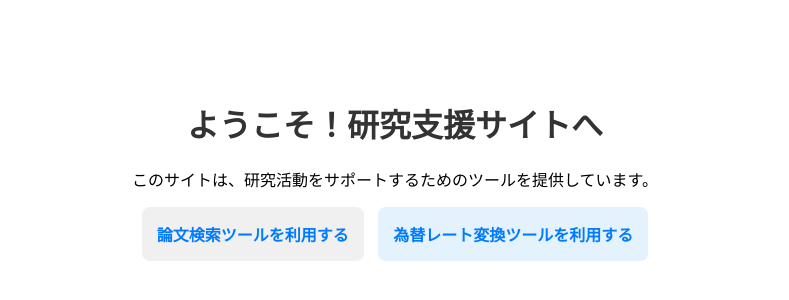
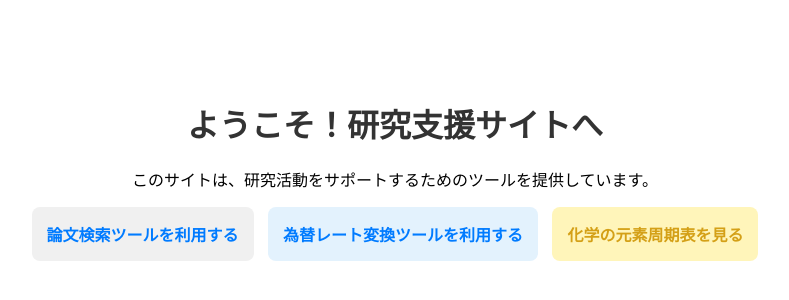
Before and after one commit to arukuketoru/website_test, a Flask app: page / in a window 1280 px wide. Shown: the top 300 px of the page, without its empty margins (245-1034 px from the left). Run offline with Flask 3, Linux system fonts and the light colour scheme.

Commit message:
add: new page

```diff
--- a/app.py
+++ b/app.py
@@ -199,6 +199,171 @@ def currency_converter():
                            currencies=currencies,
                            error=error)
 
+@app.route('/periodic-table')
+def periodic_table_page():
+    # 元素データを取得
+    elements = get_elements_data()
+    # テンプレートにデータを渡す
+    return render_template('periodic_table.html', elements=elements)
+
+def get_elements_data():
+    """1番から118番までの全元素データを返す関数（周期表の座標と分類を含む）"""
+    elements = [
+        # ----------------------------------------------------
+        # 第1周期 (Row 1)
+        # ----------------------------------------------------
+        {"no": 1, "sym": "H", "name": "水素", "col": 1, "row": 1, "cat": "nonmetal", "desc": "宇宙で最も豊富に存在する元素。最も軽い気体。"},
+        {"no": 2, "sym": "He", "name": "ヘリウム", "col": 18, "row": 1, "cat": "noble-gas", "desc": "水素に次いで軽い元素。燃えず、反応性に乏しい希ガス。"},
+        # ----------------------------------------------------
+        # 第2周期 (Row 2)
+        # ----------------------------------------------------
+        {"no": 3, "sym": "Li", "name": "リチウム", "col": 1, "row": 2, "cat": "alkali", "desc": "最も軽い金属。反応性が高く、電池の材料として重要。"},
+        {"no": 4, "sym": "Be", "name": "ベリリウム", "col": 2, "row": 2, "cat": "alkaline-earth", "desc": "軽くて強い金属。X線管の窓などに利用される。"},
+        {"no": 5, "sym": "B", "name": "ホウ素", "col": 13, "row": 2, "cat": "metalloid", "desc": "硬く、熱に強い半金属。耐熱ガラスや植物の栄養素。"},
+        {"no": 6, "sym": "C", "name": "炭素", "col": 14, "row": 2, "cat": "nonmetal", "desc": "有機化合物の骨格。ダイヤモンド、黒鉛、フラーレンなど多様な形態を持つ。"},
+        {"no": 7, "sym": "N", "name": "窒素", "col": 15, "row": 2, "cat": "nonmetal", "desc": "大気の約78%を占める。生物のタンパク質などの構成要素として不可欠。"},
+        {"no": 8, "sym": "O", "name": "酸素", "col": 16, "row": 2, "cat": "nonmetal", "desc": "生物の呼吸に不可欠。地殻中で最も多い元素。"},
+        {"no": 9, "sym": "F", "name": "フッ素", "col": 17, "row": 2, "cat": "halogen", "desc": "全元素中で最も反応性が高い。歯磨き粉やテフロン加工に利用される。"},
+        {"no": 10, "sym": "Ne", "name": "ネオン", "col": 18, "row": 2, "cat": "noble-gas", "desc": "放電すると鮮やかな赤オレンジ色に光る希ガス。"},
+        # ----------------------------------------------------
+        # 第3周期 (Row 3)
+        # ----------------------------------------------------
+        {"no": 11, "sym": "Na", "name": "ナトリウム", "col": 1, "row": 3, "cat": "alkali", "desc": "反応性が非常に高いアルカリ金属。塩（食塩）として生命活動に必須。"},
+        {"no": 12, "sym": "Mg", "name": "マグネシウム", "col": 2, "row": 3, "cat": "alkaline-earth", "desc": "軽い金属で、構造材料や花火に使われる。植物の葉緑素の構成要素。"},
+        {"no": 13, "sym": "Al", "name": "アルミニウム", "col": 13, "row": 3, "cat": "other-metal", "desc": "軽くて加工しやすく、錆びにくい。航空機や缶、サッシなどに広く利用される。"},
+        {"no": 14, "sym": "Si", "name": "ケイ素", "col": 14, "row": 3, "cat": "metalloid", "desc": "半導体の主原料。地殻中に酸素に次いで多く存在する。"},
+        {"no": 15, "sym": "P", "name": "リン", "col": 15, "row": 3, "cat": "nonmetal", "desc": "DNAやATPの構成要素。肥料や洗剤、マッチに使われる。"},
+        {"no": 16, "sym": "S", "name": "硫黄", "col": 16, "row": 3, "cat": "nonmetal", "desc": "火山地帯に産出。ゴムの加硫や硫酸の製造に使われる。"},
+        {"no": 17, "sym": "Cl", "name": "塩素", "col": 17, "row": 3, "cat": "halogen", "desc": "毒性のある気体。水道水の殺菌や漂白剤に使われる。"},
+        {"no": 18, "sym": "Ar", "name": "アルゴン", "col": 18, "row": 3, "cat": "noble-gas", "desc": "空気中に多く含まれる希ガス。蛍光灯や溶接時の不活性ガスとして利用。"},
+        # ----------------------------------------------------
+        # 第4周期 (Row 4)
+        # ----------------------------------------------------
+        {"no": 19, "sym": "K", "name": "カリウム", "col": 1, "row": 4, "cat": "alkali", "desc": "神経伝達や筋肉の収縮に必須。肥料としても重要。"},
+        {"no": 20, "sym": "Ca", "name": "カルシウム", "col": 2, "row": 4, "cat": "alkaline-earth", "desc": "骨や歯の主成分。セメントや石灰の原料。"},
+        {"no": 21, "sym": "Sc", "name": "スカンジウム", "col": 3, "row": 4, "cat": "transition", "desc": "軽量で高強度。航空宇宙産業やスポーツ用品に使われる。"},
+        {"no": 22, "sym": "Ti", "name": "チタン", "col": 4, "row": 4, "cat": "transition", "desc": "軽くて強く、錆びにくい。航空機、医療器具、スポーツ用品に利用。"},
+        {"no": 23, "sym": "V", "name": "バナジウム", "col": 5, "row": 4, "cat": "transition", "desc": "鉄鋼の強度と耐熱性を高めるために添加される。"},
+        {"no": 24, "sym": "Cr", "name": "クロム", "col": 6, "row": 4, "cat": "transition", "desc": "ステンレス鋼の主成分。錆びにくく光沢があるためメッキに使われる。"},
+        {"no": 25, "sym": "Mn", "name": "マンガン", "col": 7, "row": 4, "cat": "transition", "desc": "鉄の製造に不可欠。乾電池の電極材料としても使用。"},
+        {"no": 26, "sym": "Fe", "name": "鉄", "col": 8, "row": 4, "cat": "transition", "desc": "最も広く利用される金属。ヘモグロビンの構成要素。"},
+        {"no": 27, "sym": "Co", "name": "コバルト", "col": 9, "row": 4, "cat": "transition", "desc": "磁石や超合金、青色の顔料として利用される。"},
+        {"no": 28, "sym": "Ni", "name": "ニッケル", "col": 10, "row": 4, "cat": "transition", "desc": "ステンレス鋼や硬貨、充電式電池の材料。"},
+        {"no": 29, "sym": "Cu", "name": "銅", "col": 11, "row": 4, "cat": "transition", "desc": "優れた導電性を持つ。電線や電子部品、硬貨に使われる。"},
+        {"no": 30, "sym": "Zn", "name": "亜鉛", "col": 12, "row": 4, "cat": "transition", "desc": "鉄の防錆メッキ（トタン）に使われる。生命維持に必須な微量元素。"},
+        {"no": 31, "sym": "Ga", "name": "ガリウム", "col": 13, "row": 4, "cat": "other-metal", "desc": "融点が低く、半導体の製造（LEDなど）に使われる。"},
+        {"no": 32, "sym": "Ge", "name": "ゲルマニウム", "col": 14, "row": 4, "cat": "metalloid", "desc": "初期のトランジスタに使われた半導体材料。"},
+        {"no": 33, "sym": "As", "name": "ヒ素", "col": 15, "row": 4, "cat": "metalloid", "desc": "毒性があるが、半導体や医療用途にも使われる。"},
+        {"no": 34, "sym": "Se", "name": "セレン", "col": 16, "row": 4, "cat": "nonmetal", "desc": "光伝導性を持つ。コピー機のドラムや太陽電池に使われる。"},
+        {"no": 35, "sym": "Br", "name": "臭素", "col": 17, "row": 4, "cat": "halogen", "desc": "常温で液体のハロゲン。難燃剤や医薬品の原料。"},
+        {"no": 36, "sym": "Kr", "name": "クリプトン", "col": 18, "row": 4, "cat": "noble-gas", "desc": "反応性に乏しい希ガス。高効率の照明ランプに使われる。"},
+        # ----------------------------------------------------
+        # 第5周期 (Row 5)
+        # ----------------------------------------------------
+        {"no": 37, "sym": "Rb", "name": "ルビジウム", "col": 1, "row": 5, "cat": "alkali", "desc": "光電管や原子時計に使われる反応性の高いアルカリ金属。"},
+        {"no": 38, "sym": "Sr", "name": "ストロンチウム", "col": 2, "row": 5, "cat": "alkaline-earth", "desc": "花火の鮮やかな赤色を出すために使われる。"},
+        {"no": 39, "sym": "Y", "name": "イットリウム", "col": 3, "row": 5, "cat": "transition", "desc": "テレビのカラーブラウン管の発光体（蛍光体）に使われた。"},
+        {"no": 40, "sym": "Zr", "name": "ジルコニウム", "col": 4, "row": 5, "cat": "transition", "desc": "耐食性に優れる。原子力発電所の燃料棒の被覆材。"},
+        {"no": 41, "sym": "Nb", "name": "ニオブ", "col": 5, "row": 5, "cat": "transition", "desc": "超電導磁石や高性能鋼材の添加剤。"},
+        {"no": 42, "sym": "Mo", "name": "モリブデン", "col": 6, "row": 5, "cat": "transition", "desc": "高温に強く、合金鋼や触媒に使われる。"},
+        {"no": 43, "sym": "Tc", "name": "テクネチウム", "col": 7, "row": 5, "cat": "transition", "desc": "安定同位体を持たない、原子番号が最も小さい元素。医療診断に利用。"},
+        {"no": 44, "sym": "Ru", "name": "ルテニウム", "col": 8, "row": 5, "cat": "transition", "desc": "プラチナ族元素。耐摩耗性・耐食性が高い。電子部品の電極。"},
+        {"no": 45, "sym": "Rh", "name": "ロジウム", "col": 9, "row": 5, "cat": "transition", "desc": "触媒コンバーター（排ガス浄化装置）に使われる高価な金属。"},
+        {"no": 46, "sym": "Pd", "name": "パラジウム", "col": 10, "row": 5, "cat": "transition", "desc": "触媒や歯科材料、電子部品に使われる貴金属。"},
+        {"no": 47, "sym": "Ag", "name": "銀", "col": 11, "row": 5, "cat": "transition", "desc": "最高の電気伝導性を持つ貴金属。貨幣や食器、写真フィルムに使われた。"},
+        {"no": 48, "sym": "Cd", "name": "カドミウム", "col": 12, "row": 5, "cat": "transition", "desc": "かつてニッケルカドミウム電池に使われた。毒性がある。"},
+        {"no": 49, "sym": "In", "name": "インジウム", "col": 13, "row": 5, "cat": "other-metal", "desc": "液晶ディスプレイ（LCD）の透明電極（ITO）に使われる。"},
+        {"no": 50, "sym": "Sn", "name": "スズ", "col": 14, "row": 5, "cat": "other-metal", "desc": "錫メッキ（ブリキ）や半田（ハンダ）に使われる。"},
+        {"no": 51, "sym": "Sb", "name": "アンチモン", "col": 15, "row": 5, "cat": "metalloid", "desc": "半導体や難燃剤として利用される半金属。"},
+        {"no": 52, "sym": "Te", "name": "テルル", "col": 16, "row": 5, "cat": "metalloid", "desc": "半導体材料。熱電変換素子に使われる。"},
+        {"no": 53, "sym": "I", "name": "ヨウ素", "col": 17, "row": 5, "cat": "halogen", "desc": "殺菌剤（ヨードチンキ）や甲状腺ホルモンの原料。"},
+        {"no": 54, "sym": "Xe", "name": "キセノン", "col": 18, "row": 5, "cat": "noble-gas", "desc": "高輝度放電ランプ（自動車のヘッドライトなど）に使われる希ガス。"},
+        # ----------------------------------------------------
+        # 第6周期 (Row 6)
+        # ----------------------------------------------------
+        {"no": 55, "sym": "Cs", "name": "セシウム", "col": 1, "row": 6, "cat": "alkali", "desc": "原子時計に使われる、最も反応性の高いアルカリ金属の一つ。"},
+        {"no": 56, "sym": "Ba", "name": "バリウム", "col": 2, "row": 6, "cat": "alkaline-earth", "desc": "X線造影剤に使われる。緑色の花火にも利用。"},
+        # 57-71 (ランタノイド) は下に配置されるため、メインテーブルのこの位置はスキップ
+        {"no": 57, "sym": "La", "name": "ランタン", "col": 3, "row": 6, "cat": "lanthanoid", "desc": "（周期表上ではこの位置）希土類元素の代表。カメラのレンズ、電池、合金に使われる。"},
+        {"no": 72, "sym": "Hf", "name": "ハフニウム", "col": 4, "row": 6, "cat": "transition", "desc": "原子炉の制御棒に使われる耐食性の高い金属。"},
+        {"no": 73, "sym": "Ta", "name": "タンタル", "col": 5, "row": 6, "cat": "transition", "desc": "腐食しにくい。携帯電話などの小型電子部品のコンデンサーに使われる。"},
+        {"no": 74, "sym": "W", "name": "タングステン", "col": 6, "row": 6, "cat": "transition", "desc": "最も融点が高い金属。電球のフィラメントや超硬合金に使われる。"},
+        {"no": 75, "sym": "Re", "name": "レニウム", "col": 7, "row": 6, "cat": "transition", "desc": "高温強度に優れる。ジェットエンジンのタービンブレードに使用。"},
+        {"no": 76, "sym": "Os", "name": "オスミウム", "col": 8, "row": 6, "cat": "transition", "desc": "最も密度が高い元素。万年筆のペン先などに使われる。"},
+        {"no": 77, "sym": "Ir", "name": "イリジウム", "col": 9, "row": 6, "cat": "transition", "desc": "耐食性が極めて高い貴金属。スパークプラグなどに使用。"},
+        {"no": 78, "sym": "Pt", "name": "白金 (プラチナ)", "col": 10, "row": 6, "cat": "transition", "desc": "宝飾品や触媒として使われる貴金属。"},
+        {"no": 79, "sym": "Au", "name": "金", "col": 11, "row": 6, "cat": "transition", "desc": "非常に安定した貴金属。宝飾品や電子部品に使われる。"},
+        {"no": 80, "sym": "Hg", "name": "水銀", "col": 12, "row": 6, "cat": "transition", "desc": "常温で液体の金属。温度計や水銀灯に使われたが、毒性がある。"},
+        {"no": 81, "sym": "Tl", "name": "タリウム", "col": 13, "row": 6, "cat": "other-metal", "desc": "毒性が強い金属。光電センサーなどに利用。"},
+        {"no": 82, "sym": "Pb", "name": "鉛", "col": 14, "row": 6, "cat": "other-metal", "desc": "密度が高い。バッテリーや放射線遮蔽材に使われるが、毒性がある。"},
+        {"no": 83, "sym": "Bi", "name": "ビスマス", "col": 15, "row": 6, "cat": "other-metal", "desc": "重金属だが毒性が低い。美しい結晶を作る。医薬品や低融点合金に使われる。"},
+        {"no": 84, "sym": "Po", "name": "ポロニウム", "col": 16, "row": 6, "cat": "metalloid", "desc": "強い放射性を持つ半金属。静電気除去装置に使われる。"},
+        {"no": 85, "sym": "At", "name": "アスタチン", "col": 17, "row": 6, "cat": "halogen", "desc": "天然に極微量しか存在しない放射性ハロゲン。"},
+        {"no": 86, "sym": "Rn", "name": "ラドン", "col": 18, "row": 6, "cat": "noble-gas", "desc": "放射性を持つ希ガス。自然界にも存在する。"},
+        # ----------------------------------------------------
+        # 第7周期 (Row 7)
+        # ----------------------------------------------------
+        {"no": 87, "sym": "Fr", "name": "フランシウム", "col": 1, "row": 7, "cat": "alkali", "desc": "最も重いアルカリ金属。放射性が強く、半減期が短い。"},
+        {"no": 88, "sym": "Ra", "name": "ラジウム", "col": 2, "row": 7, "cat": "alkaline-earth", "desc": "強い放射性を持つアルカリ土類金属。かつて夜光塗料に使われた。"},
+        # 89-103 (アクチノイド) は下に配置されるため、メインテーブルのこの位置はスキップ
+        {"no": 89, "sym": "Ac", "name": "アクチニウム", "col": 3, "row": 7, "cat": "actinoid", "desc": "（周期表上ではこの位置）放射性元素。アクチノイド系列の代表。"},
+        {"no": 104, "sym": "Rf", "name": "ラザホージウム", "col": 4, "row": 7, "cat": "transition", "desc": "合成された超重元素。非常に強い放射性を持つ。"},
+        {"no": 105, "sym": "Db", "name": "ドブニウム", "col": 5, "row": 7, "cat": "transition", "desc": "合成された超重元素。"},
+        {"no": 106, "sym": "Sg", "name": "シーボーギウム", "col": 6, "row": 7, "cat": "transition", "desc": "合成された超重元素。"},
+        {"no": 107, "sym": "Bh", "name": "ボーリウム", "col": 7, "row": 7, "cat": "transition", "desc": "合成された超重元素。"},
+        {"no": 108, "sym": "Hs", "name": "ハッシウム", "col": 8, "row": 7, "cat": "transition", "desc": "合成された超重元素。"},
+        {"no": 109, "sym": "Mt", "name": "マイトネリウム", "col": 9, "row": 7, "cat": "transition", "desc": "合成された超重元素。"},
+        {"no": 110, "sym": "Ds", "name": "ダームスタチウム", "col": 10, "row": 7, "cat": "transition", "desc": "合成された超重元素。"},
+        {"no": 111, "sym": "Rg", "name": "レントゲニウム", "col": 11, "row": 7, "cat": "transition", "desc": "合成された超重元素。"},
+        {"no": 112, "sym": "Cn", "name": "コペルニシウム", "col": 12, "row": 7, "cat": "transition", "desc": "合成された超重元素。"},
+        {"no": 113, "sym": "Nh", "name": "ニホニウム", "col": 13, "row": 7, "cat": "other-metal", "desc": "日本理化学研究所（理研）が発見。超重元素。"},
+        {"no": 114, "sym": "Fl", "name": "フレロビウム", "col": 14, "row": 7, "cat": "other-metal", "desc": "合成された超重元素。"},
+        {"no": 115, "sym": "Mc", "name": "モスコビウム", "col": 15, "row": 7, "cat": "halogen", "desc": "合成された超重元素。"},
+        {"no": 116, "sym": "Lv", "name": "リバモリウム", "col": 16, "row": 7, "cat": "halogen", "desc": "合成された超重元素。"},
+        {"no": 117, "sym": "Ts", "name": "テネシン", "col": 17, "row": 7, "cat": "halogen", "desc": "合成された超重元素。"},
+        {"no": 118, "sym": "Og", "name": "オガネソン", "col": 18, "row": 7, "cat": "noble-gas", "desc": "合成された超重元素。最も重い希ガス。"},
+        # ----------------------------------------------------
+        # 欄外：ランタノイド (Row 9, Col 4-17)
+        # ----------------------------------------------------
+        {"no": 58, "sym": "Ce", "name": "セリウム", "col": 4, "row": 9, "cat": "lanthanoid", "desc": "ライターの着火石に使われる。酸化剤としても利用。"},
+        {"no": 59, "sym": "Pr", "name": "プラセオジム", "col": 5, "row": 9, "cat": "lanthanoid", "desc": "ガラスの色付けや強力な磁石に使われる。"},
+        {"no": 60, "sym": "Nd", "name": "ネオジム", "col": 6, "row": 9, "cat": "lanthanoid", "desc": "世界最強の磁石（ネオジム磁石）の主成分。"},
+        {"no": 61, "sym": "Pm", "name": "プロメチウム", "col": 7, "row": 9, "cat": "lanthanoid", "desc": "安定同位体を持たないランタノイド。"},
+        {"no": 62, "sym": "Sm", "name": "サマリウム", "col": 8, "row": 9, "cat": "lanthanoid", "desc": "強力な磁石や原子力制御棒に使われる。"},
+        {"no": 63, "sym": "Eu", "name": "ユウロピウム", "col": 9, "row": 9, "cat": "lanthanoid", "desc": "テレビや照明の発光体（蛍光体）に使われる。"},
+        {"no": 64, "sym": "Gd", "name": "ガドリニウム", "col": 10, "row": 9, "cat": "lanthanoid", "desc": "MRI造影剤に使われる。"},
+        {"no": 65, "sym": "Tb", "name": "テルビウム", "col": 11, "row": 9, "cat": "lanthanoid", "desc": "蛍光灯やセンサーに使われる。"},
+        {"no": 66, "sym": "Dy", "name": "ジスプロシウム", "col": 12, "row": 9, "cat": "lanthanoid", "desc": "強力な磁石の耐熱性を高めるために使われる。"},
+        {"no": 67, "sym": "Ho", "name": "ホルミウム", "col": 13, "row": 9, "cat": "lanthanoid", "desc": "最も磁性が強い元素の一つ。"},
+        {"no": 68, "sym": "Er", "name": "エルビウム", "col": 14, "row": 9, "cat": "lanthanoid", "desc": "光ファイバー通信の増幅器に使われる。"},
+        {"no": 69, "sym": "Tm", "name": "ツリウム", "col": 15, "row": 9, "cat": "lanthanoid", "desc": "X線源やレーザーに使われる。"},
+        {"no": 70, "sym": "Yb", "name": "イッテルビウム", "col": 16, "row": 9, "cat": "lanthanoid", "desc": "高精度の原子時計やひずみゲージに使われる。"},
+        {"no": 71, "sym": "Lu", "name": "ルテチウム", "col": 17, "row": 9, "cat": "lanthanoid", "desc": "最も重いランタノイド。触媒やシンチレーション検出器に使われる。"},
+        # ----------------------------------------------------
+        # 欄外：アクチノイド (Row 10, Col 4-17)
+        # ----------------------------------------------------
+        {"no": 90, "sym": "Th", "name": "トリウム", "col": 4, "row": 10, "cat": "actinoid", "desc": "原子燃料や照明のガス管に使われた。"},
+        {"no": 91, "sym": "Pa", "name": "プロトアクチニウム", "col": 5, "row": 10, "cat": "actinoid", "desc": "放射性元素。"},
+        {"no": 92, "sym": "U", "name": "ウラン", "col": 6, "row": 10, "cat": "actinoid", "desc": "原子力発電の燃料、核兵器に使われる。"},
+        {"no": 93, "sym": "Np", "name": "ネプツニウム", "col": 7, "row": 10, "cat": "actinoid", "desc": "プルトニウムを合成する際の中間体。"},
+        {"no": 94, "sym": "Pu", "name": "プルトニウム", "col": 8, "row": 10, "cat": "actinoid", "desc": "核兵器の材料。原子力発電所の燃料。"},
+        {"no": 95, "sym": "Am", "name": "アメリシウム", "col": 9, "row": 10, "cat": "actinoid", "desc": "煙探知機の放射線源に使われる。"},
+        {"no": 96, "sym": "Cm", "name": "キュリウム", "col": 10, "row": 10, "cat": "actinoid", "desc": "高い放射能を持つ人工元素。"},
+        {"no": 97, "sym": "Bk", "name": "バークリウム", "col": 11, "row": 10, "cat": "actinoid", "desc": "合成された超ウラン元素。"},
+        {"no": 98, "sym": "Cf", "name": "カリホルニウム", "col": 12, "row": 10, "cat": "actinoid", "desc": "非常に高価な中性子線源。"},
+        {"no": 99, "sym": "Es", "name": "アインスタイニウム", "col": 13, "row": 10, "cat": "actinoid", "desc": "水爆実験の生成物として発見。"},
+        {"no": 100, "sym": "Fm", "name": "フェルミウム", "col": 14, "row": 10, "cat": "actinoid", "desc": "合成されたアクチノイド。"},
+        {"no": 101, "sym": "Md", "name": "メンデレビウム", "col": 15, "row": 10, "cat": "actinoid", "desc": "合成されたアクチノイド。"},
+        {"no": 102, "sym": "No", "name": "ノーベリウム", "col": 16, "row": 10, "cat": "actinoid", "desc": "合成されたアクチノイド。"},
+        {"no": 103, "sym": "Lr", "name": "ローレンシウム", "col": 17, "row": 10, "cat": "actinoid", "desc": "最も重いアクチノイド。"}
+    ]
+
+    # 番号順にソート（念のため）
+    elements.sort(key=lambda x: x['no'])
+
+    return elements
+
+
 if __name__ == '__main__':
     # 開発用サーバーを起動 (外部公開用ではない)
     # debug=True にすると、コード変更時に自動で再起動されます
--- a/templates/home.html
+++ b/templates/home.html
@@ -35,6 +35,9 @@
     <a href="/currency" class="link-box" style="margin-left: 10px; background-color: #e3f2fd;">
         為替レート変換ツールを利用する
     </a>
+    <a href="/periodic-table" class="link-box" style="margin-left: 10px; background-color: #fff5ba; color: #d4a017;">
+        化学の元素周期表を見る
+    </a>
 </body>
 
 </html>
```
Also changed, not shown: templates/periodic_table.html (added, +242 -0 lines).
